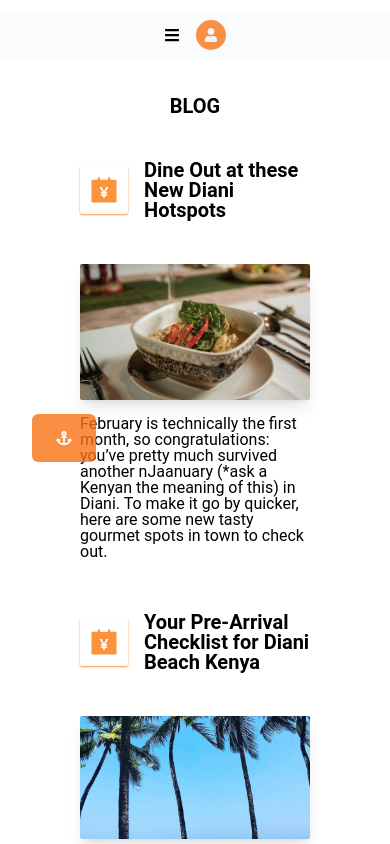
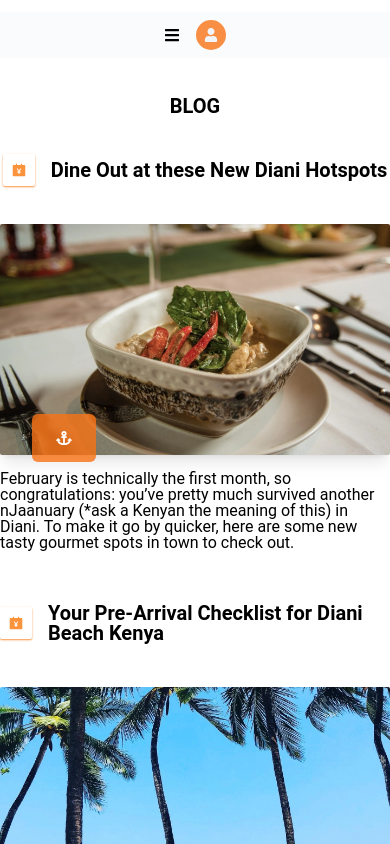
Before and after one commit to MatthewsRicky/travelapp, a Next.js app: page /directory in a window 390 px wide. Shown: the top 844 px of the page. Built offline with nearby package versions, Linux system fonts and the light colour scheme.

Commit message:
reducing icon size and editing padding x for different sized screens

```diff
--- a/components/NewBlog.tsx
+++ b/components/NewBlog.tsx
@@ -16,10 +16,10 @@ const NewBlog = ({src, alt, title, description}: blogItems) => {
         <div className="flex flex-col items-center justify-center mx-auto w-full my-20">
           <h1 className="uppercase bold-20 border-b-1 border-solid my-4">blog</h1>
         {BLOG_SECTION.map((blog)=>(
-          <div key={blog.title} className="flexCenter flex-col padding-container !px-20 mb-6">
+          <div key={blog.title} className="flexCenter flex-col md:padding-container !md:px-20 mb-6">
             <div className="flexStart gap-4 items-center">
               <div>
-                <AiFillAccountBook className="w-12 h-12 text-orange-400 shadow-sm rounded-sm p-2 border-1-solid shadow-orange-400" />
+                <AiFillAccountBook className="w-8 h-8 text-orange-400 shadow-sm rounded-sm p-2 border-1-solid shadow-orange-400" />
               </div>
               <h2 className="bold-20 py-3 my-4">{blog.title}</h2>
             </div>
```
